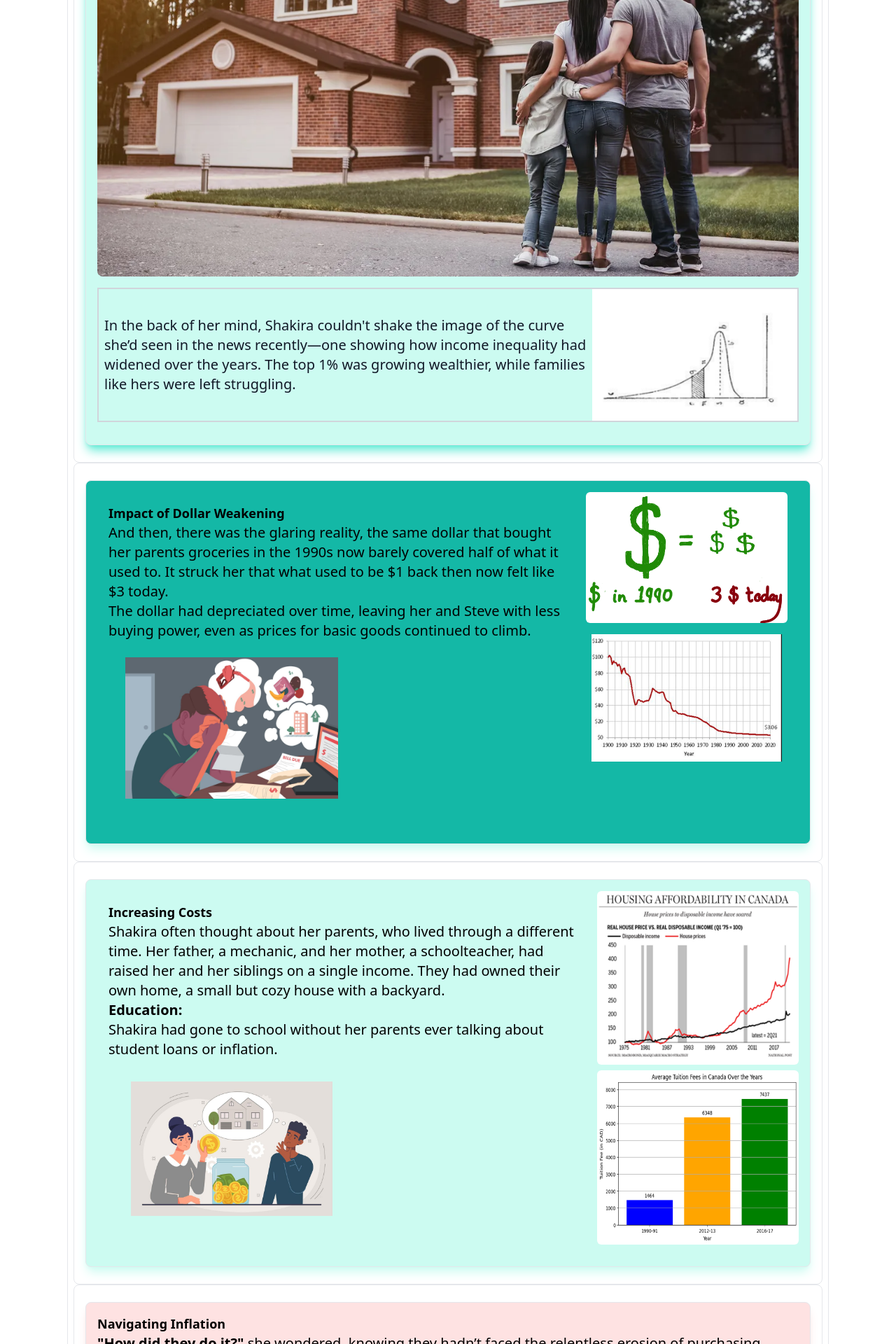
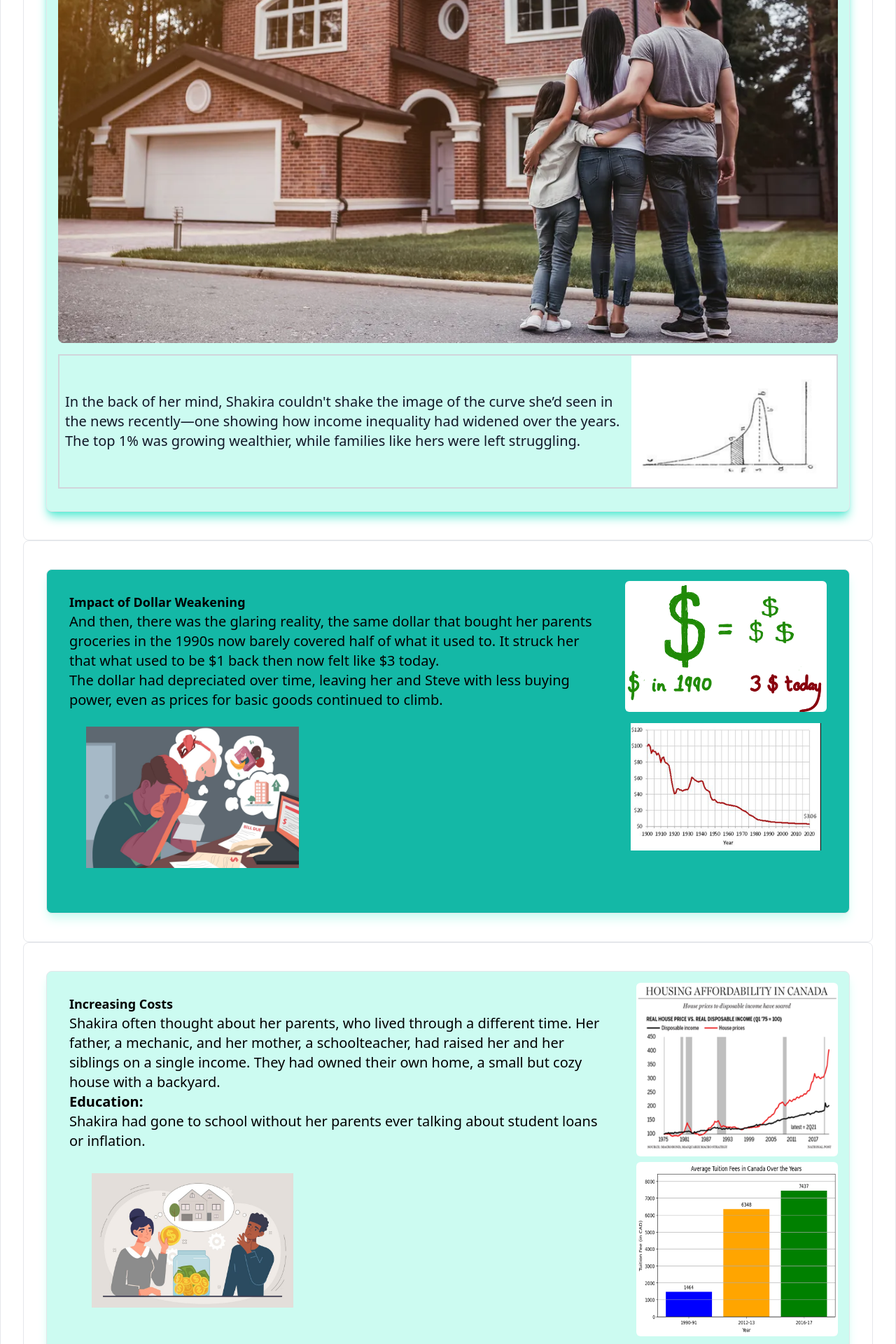
Before and after one commit to mehassanhmood/StoryBoarding, a React (Vite) app: page / in a window 1280 px wide. Shown: the part 880-2800 px from the top of the page at 70% size. Built offline with nearby package versions, Linux system fonts and the light colour scheme.

Commit message:
responsiveness

```diff
--- a/src/App.jsx
+++ b/src/App.jsx
@@ -10,30 +10,30 @@ import AdaptedPersona from "./components/AdaptedPersona";
 function App() {
   return (
 
-      <div className="py-6 px-2 border rounded-lg mx-24">
+    <div className="py-4 px-2 sm:py-6 sm:px-4 md:py-8 md:px-6 lg:py-10 lg:px-8 border rounded-lg">
       <HomePage />
 
-      <div className="py-6 px-4 border rounded-lg">
+      <div className="py-4 px-2 sm:py-6 sm:px-4 md:py-8 md:px-6 lg:py-10 lg:px-8 border rounded-lg">
         <Persona />
       </div>
 
-      <div className="py-6 px-4 border rounded-lg">
+      <div className="py-4 px-2 sm:py-6 sm:px-4 md:py-8 md:px-6 lg:py-10 lg:px-8 border rounded-lg">
         <DollarWeakening />
       </div>
 
-      <div className="py-6 px-4 border rounded-lg">
+      <div className="py-4 px-2 sm:py-6 sm:px-4 md:py-8 md:px-6 lg:py-10 lg:px-8 border rounded-lg">
         <CostIncrease />
       </div>
 
-      <div className="py-6 px-4 border rounded-lg">
+      <div className="py-4 px-2 sm:py-6 sm:px-4 md:py-8 md:px-6 lg:py-10 lg:px-8 border rounded-lg">
         <SuccessStrategies />
       </div>
 
-      <div className="py-6 px-4 border rounded-lg">
+      <div className="py-4 px-2 sm:py-6 sm:px-4 md:py-8 md:px-6 lg:py-10 lg:px-8 border rounded-lg">
         <SPReturns />
       </div>
 
-      <div className="py-6 px-4 border rounded-lg">
+      <div className="py-4 px-2 sm:py-6 sm:px-4 md:py-8 md:px-6 lg:py-10 lg:px-8 border rounded-lg">
         <AdaptedPersona />
       </div>
     </div>
```
